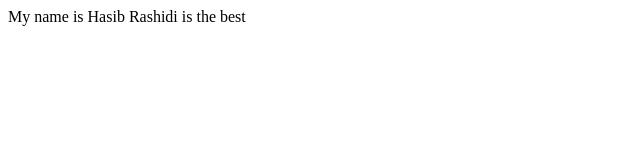
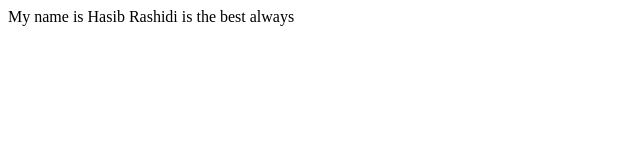
Before and after one commit to Hasib006/FIrst-Project, a plain HTML site: page index.html in a window 1280 px wide. Shown: the full height of the page, 0-640 px from the left. Drawn offline with Linux system fonts and the light colour scheme.

Commit message:
the best always

```diff
--- a/index.html
+++ b/index.html
@@ -7,6 +7,6 @@
     <title>Document</title>
 </head>
 <body>
-My name is Hasib Rashidi is the best
+My name is Hasib Rashidi is the best always
 </body>
 </html>
```
